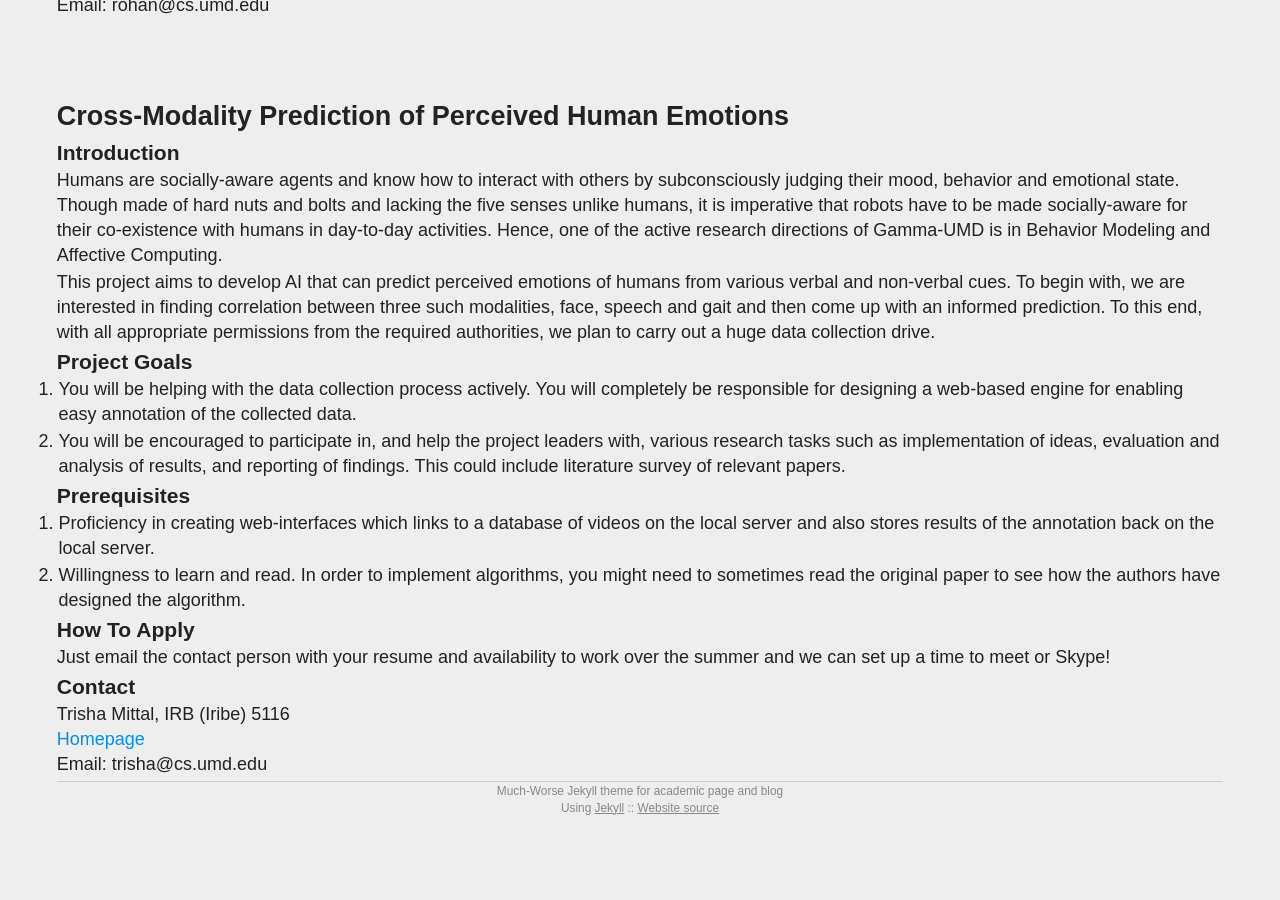
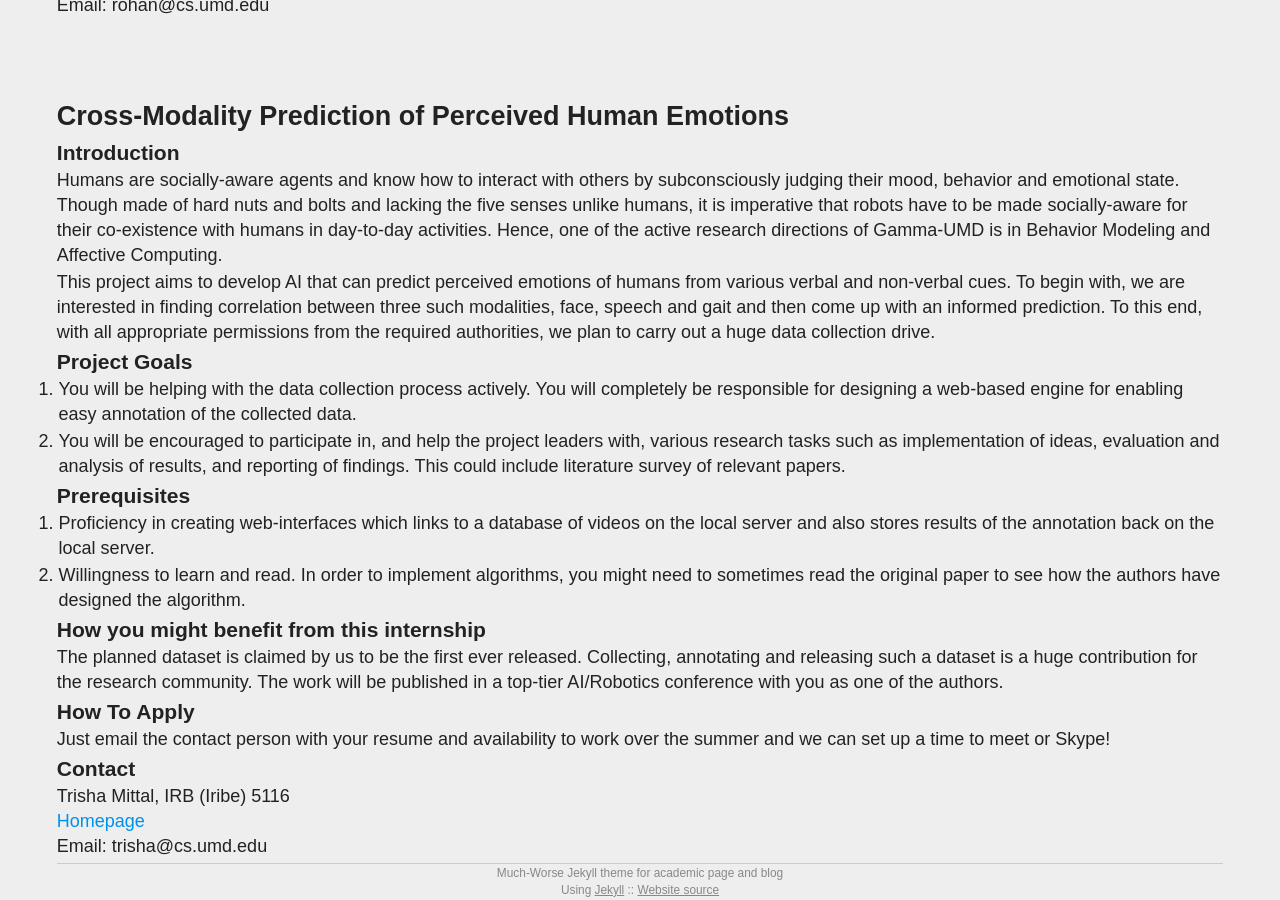
Before and after one commit to rohanchandra30/GammaSummer2019, a Jekyll site: the page built from index.md, in a window 1280 px wide and 900 px high, scrolled down 801 px. Built offline with Jekyll 4.4.1, drawn with Linux system fonts in a browser that asks for light colours; before the commit the page ends 1618 px from its top, so only the background shows below that.

Commit message:
updating trisha

```diff
--- a/index.md
+++ b/index.md
@@ -60,9 +60,10 @@ This project aims to develop AI that can predict perceived emotions of humans fr
 
 2. Willingness to learn and read. In order to implement algorithms, you might need to sometimes read the original paper to see how the authors have designed the algorithm.
 
-<!-- ### How you might benefit from this internship -->
-<!-- From a job perspective, implementing machine learning and deep learning algorithms are one of the most highly valued skills in the tech industry. Practical experience in this area would set you apart from the crowd.  -->
-
+### How you might benefit from this internship
+<!-- From a job perspective, implementing machine learning and deep learning algorithms are one of the most highly valued skills in the tech industry. Practical experience in this area would set you apart from the crowd.
+ -->
+The planned dataset is claimed by us to be the first ever released. Collecting, annotating and releasing such a dataset is a huge contribution for the research community. The work will be published in a top-tier AI/Robotics conference with you as one of the authors.
 <!-- From a grad school perspective, your work would be published in a good conference with you as an author. This would look good on graduate school applications. You may additionally get a letter of recommendation from the faculty member of GAMMA-UMD. -->
 
 ### How To Apply
```
Also changed, not shown: 2 other files.
